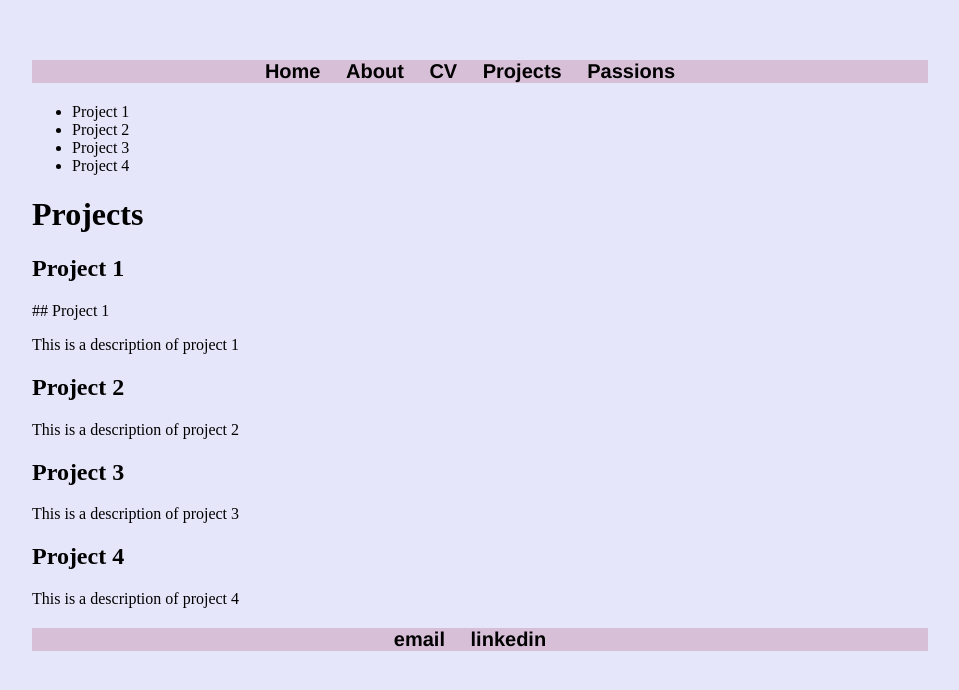
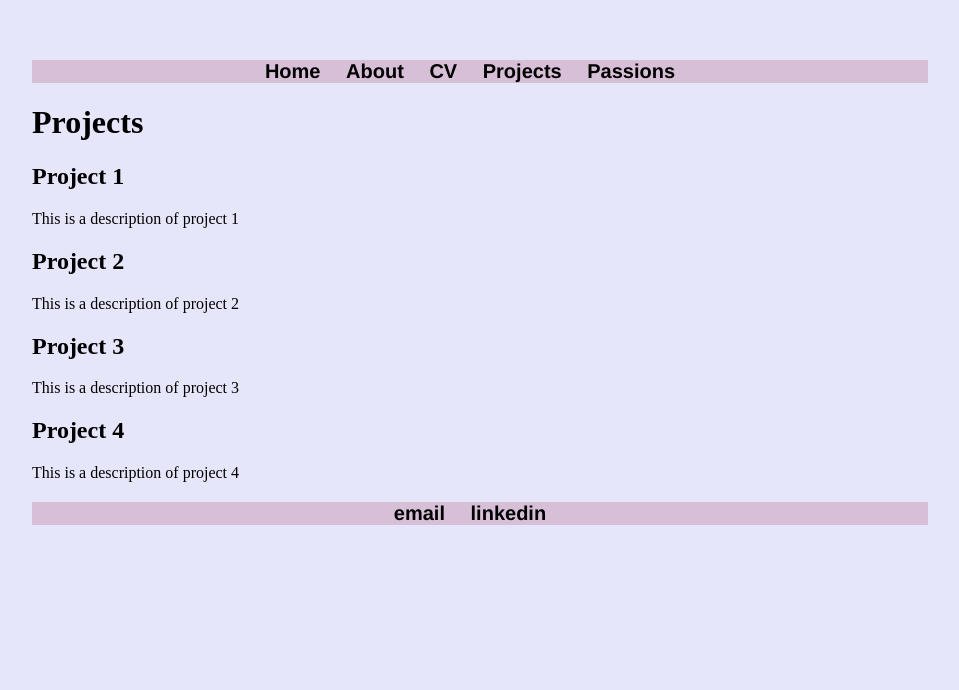
Before and after one commit to cmball2/github.io, a Jekyll site: the page built from projects/index.html, in a window 1280 px wide. Shown: the top 690 px of the page, without its empty margins (160-1119 px from the left). Built offline with Jekyll 4.4.1, drawn with Linux system fonts in a browser that asks for light colours.

Commit message:
Update index.html

```diff
--- a/projects/index.html
+++ b/projects/index.html
@@ -2,38 +2,27 @@
 layout: default
 title: Projects
 ---
-
-<div>
-    <ul>
-        <li><a href="#project-1">Project 1</a></li>
-        <li><a href="#project-2">Project 2</a></li>
-        <li><a href="#project-3">Project 3</a></li>
-        <li><a href="#project-4">Project 4</a></li>
-    </ul>
-</div>
-
-<h1>{{ page.title }}</h1>
+	<h1>{{ page.title }}</h1>
 
 <div class="row">
   <div class="column">
     <h2><a href="/files/Project1">Project 1</a></h2>
-## Project 1
     <p>This is a description of project 1</p>
 
   </div>
   <div class="column">
-    <h2><a name="project-2" href="/files/Project2">Project 2</a></h2>
+    <h2><a href="/files/Project2">Project 2</a></h2>
     <p>This is a description of project 2</p>
   </div>
 </div>
 
 <div class="row">
   <div class="column">
-    <h2><a name="project-3" href="/files/Project3">Project 3</a></h2>
+    <h2><a href="/files/Project3">Project 3</a></h2>
     <p>This is a description of project 3</p>
   </div>
   <div class="column">
-    <h2><a name="project-4" href="/files/Project4">Project 4</a></h2>
+    <h2><a href="/files/Project4">Project 4</a></h2>
     <p>This is a description of project 4</p>
   </div>
 </div>
```
